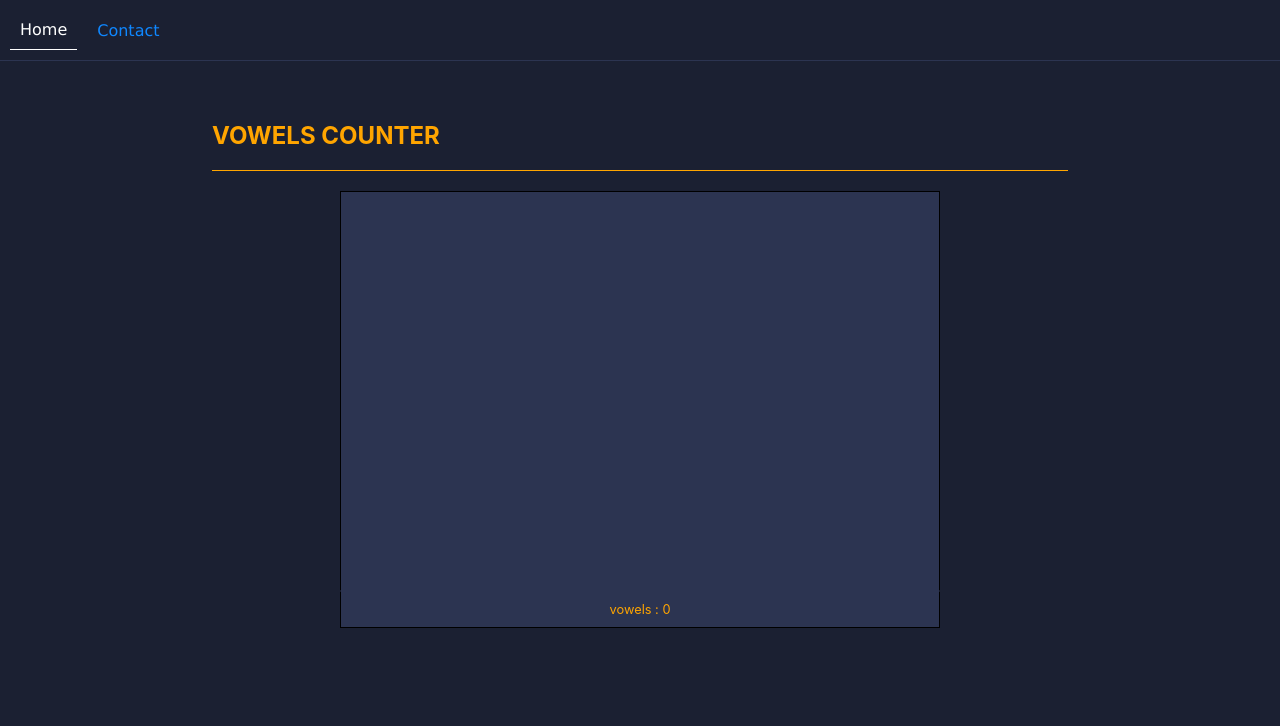
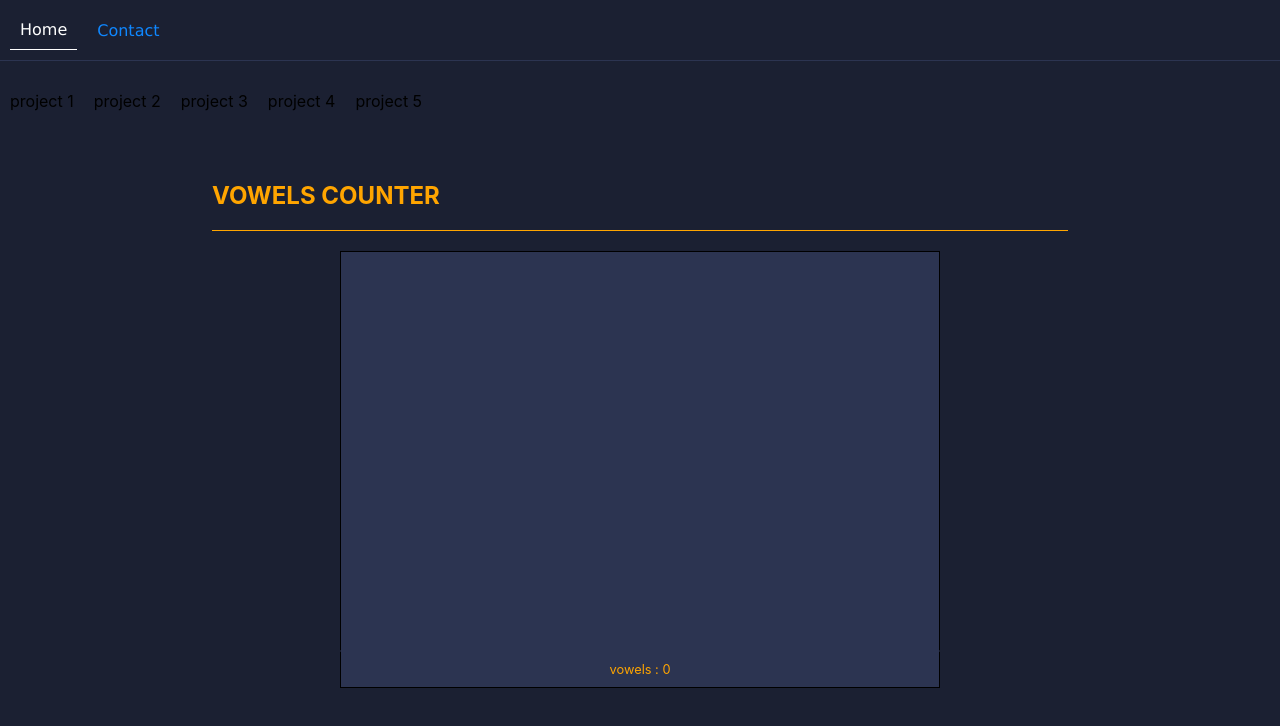
Before and after one commit to majid-hatami-maleki/mini-projects, a React (Create React App) app: page /vwc in a window 1280 px wide. Shown: the top 726 px of the page. Built offline with nearby package versions, Linux system fonts and the light colour scheme.

Commit message:
fixing apps header menu

```diff
--- a/src/components/App.js
+++ b/src/components/App.js
@@ -1,8 +1,10 @@
 import React, { useContext } from "react";
 import "./app.css";
-import { BrowserRouter,Link,NavLink } from "react-router-dom";
+import { BrowserRouter, Link, NavLink } from "react-router-dom";
 import Routers from "../routes/Routers";
 import Header from "./header/Header";
+import AppsHeader from "./appsHeader/AppsHeader";
+
 /*
 1- install react bootstrap for responsive
 2- introduce home screen
@@ -11,9 +13,10 @@ export default function App() {
   return (
     <div className="app-container">
       <BrowserRouter>
-      <Header/>
+        <Header />
+        <AppsHeader />
         <main>
-            <Routers/>
+          <Routers />
         </main>
       </BrowserRouter>
     </div>
--- /dev/null
+++ b/src/components/appsHeader/AppsHeader.js
@@ -0,0 +1,15 @@
+import React from 'react'
+import './header.css'
+export default function AppsHeader() {
+  return (
+    <div className='a-header-container'>
+        <ul>
+            <li>project 1</li>
+            <li>project 2</li>
+            <li>project 3</li>
+            <li>project 4</li>
+            <li>project 5</li>
+        </ul>
+    </div>
+  )
+}
--- /dev/null
+++ b/src/components/appsHeader/header.css
@@ -0,0 +1,13 @@
+.a-header-container{
+    width: 100%;
+}
+.a-header-container ul{
+    width: 100%;
+    display: flex;
+    justify-content: flex-start;
+    align-items: center;
+    flex-direction: row;
+    /*display flex*/
+    padding: 10px;
+    gap: 20px;
+}
```
